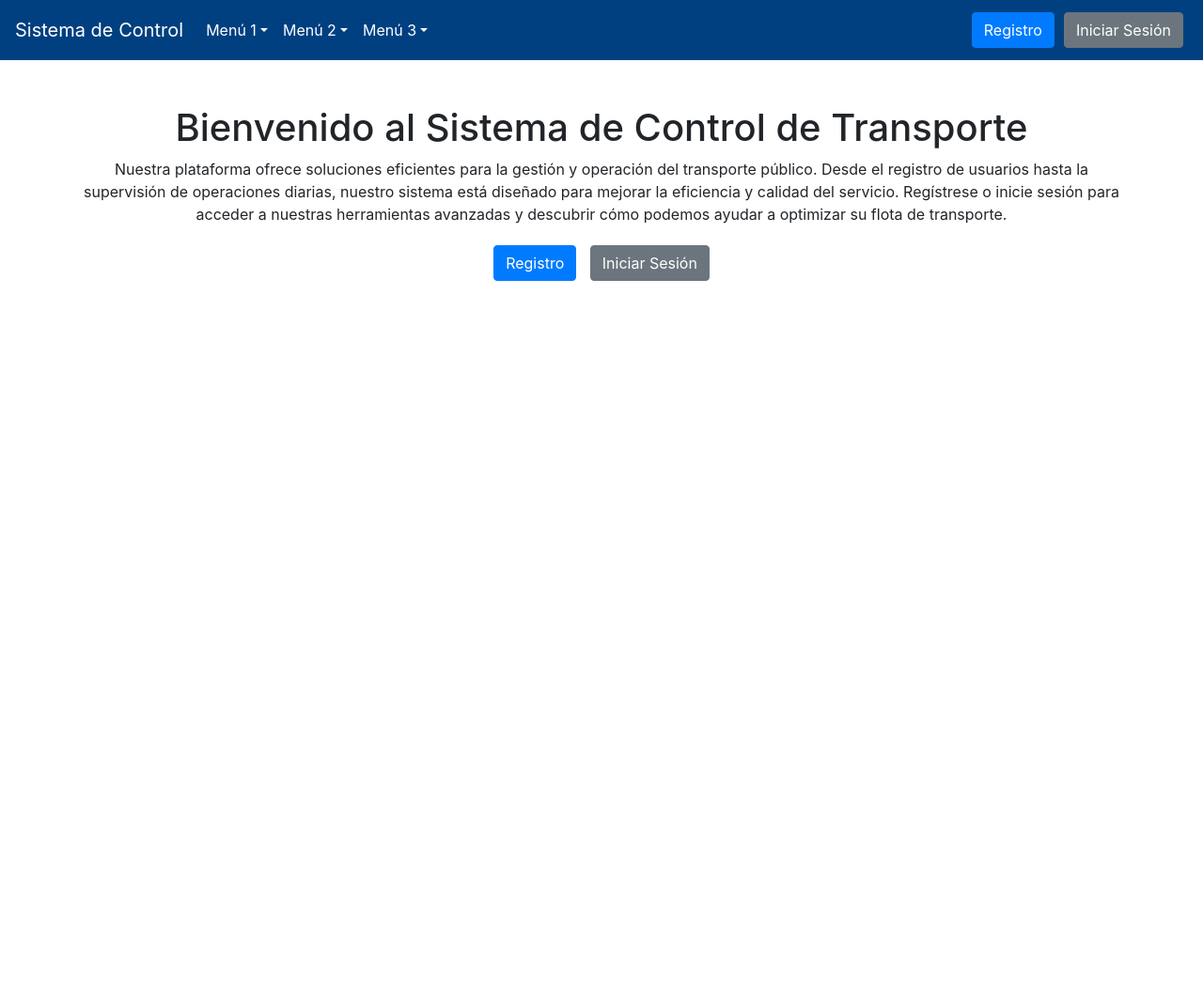
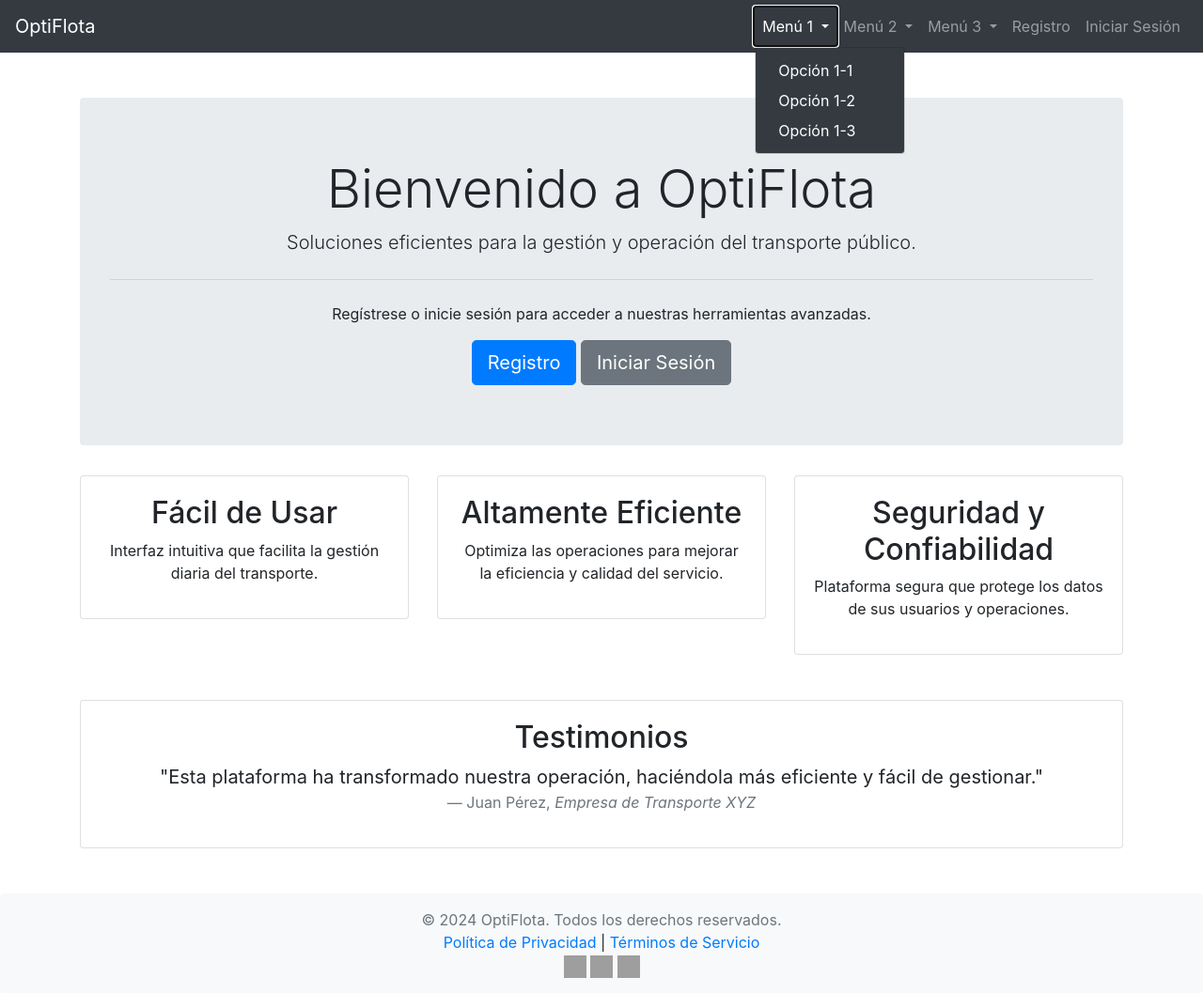
Before and after one commit to ramoncorquiz1997/sistemaControlTransporte, a Flask app: page / in a window 1280 px wide, after a click on "Menú 1". Shown: the whole page at 94% size. Before the commit the page ends 299 px from the top, so only its background shows below. Run offline with Flask 3, Linux system fonts and the light colour scheme; some libraries are stand-ins or nearby versions; grey boxes are pictures that could not be loaded.

Commit message:
Cmabios a top menu, cosas de base de datos y registr

```diff
--- a/app.py
+++ b/app.py
@@ -1,9 +1,29 @@
 from flask import Flask, render_template
-from routes.auth_routes import auth_routes
+from flask_sqlalchemy import SQLAlchemy
+from flask_bcrypt import Bcrypt
+from flask_login import LoginManager, UserMixin
+from dotenv import load_dotenv
+from config import Config
+
+load_dotenv()  # Cargar variables de entorno desde el archivo .env
 
 app = Flask(__name__)
+app.config.from_object(Config)
+db = SQLAlchemy(app)
+bcrypt = Bcrypt(app)
+login_manager = LoginManager(app)
+login_manager.login_view = 'auth_routes.login'
+login_manager.login_message_category = 'info'
 
-app.register_blueprint(auth_routes, url_prefix='/auth')
+# Importar el modelo de usuario
+from models import User
+
+@login_manager.user_loader
+def load_user(user_id):
+    return User.query.get(int(user_id))
+
+from routes import register_routes
+register_routes(app)
 
 @app.route('/')
 def home():
--- /dev/null
+++ b/config.py
@@ -0,0 +1,6 @@
+import os
+
+class Config:
+    SECRET_KEY = os.environ.get('SECRET_KEY') or 'you-will-never-guess'
+    SQLALCHEMY_DATABASE_URI = os.environ.get('DATABASE_URL') or 'sqlite:///site.db'
+    SQLALCHEMY_TRACK_MODIFICATIONS = False
--- /dev/null
+++ b/init_db.py
@@ -0,0 +1,5 @@
+from app import app, db
+
+with app.app_context():
+    db.create_all()
+    print("Base de datos inicializada.")
--- a/routes/main_routes.py
+++ b/routes/main_routes.py
@@ -1,7 +1,13 @@
-from flask import render_template, Blueprint
+from flask import Blueprint, render_template
+from flask_login import login_required, current_user
 
 main_routes = Blueprint('main_routes', __name__)
 
 @main_routes.route('/')
-def index():
+def home():
     return render_template('index.html')
+
+@main_routes.route('/welcome')
+@login_required
+def welcome():
+    return render_template('welcome.html', username=current_user.username)
--- a/templates/index.html
+++ b/templates/index.html
@@ -1,17 +1,71 @@
 {% extends "topmenu_template.html" %}
 
-{% block title %}Inicio - Sistema de Control de Transporte{% endblock %}
+{% block title %}Inicio - OptiFlota{% endblock %}
 
 {% block content %}
-<div class="text-center">
-    <h1>Bienvenido al Sistema de Control de Transporte</h1>
-    <p>
-        Nuestra plataforma ofrece soluciones eficientes para la gestión y operación del transporte público.
-        Desde el registro de usuarios hasta la supervisión de operaciones diarias, nuestro sistema está
-        diseñado para mejorar la eficiencia y calidad del servicio. Regístrese o inicie sesión para acceder
-        a nuestras herramientas avanzadas y descubrir cómo podemos ayudar a optimizar su flota de transporte.
-    </p>
-    <a href="{{ url_for('auth_routes.register') }}" class="btn btn-primary btn-custom">Registro</a>
-    <a href="{{ url_for('auth_routes.login') }}" class="btn btn-secondary btn-custom">Iniciar Sesión</a>
+<div class="container text-center mt-5">
+    <!-- Banner de Bienvenida -->
+    <div class="jumbotron rounded">
+        <h1 class="display-4">Bienvenido a OptiFlota</h1>
+        <p class="lead">Soluciones eficientes para la gestión y operación del transporte público.</p>
+        <hr class="my-4">
+        <p>Regístrese o inicie sesión para acceder a nuestras herramientas avanzadas.</p>
+        <a href="{{ url_for('auth_routes.register') }}" class="btn btn-primary btn-lg">Registro</a>
+        <a href="{{ url_for('auth_routes.login') }}" class="btn btn-secondary btn-lg">Iniciar Sesión</a>
+    </div>
+
+    <!-- Sección de Características -->
+    <div class="row">
+        <div class="col-md-4">
+            <div class="card rounded">
+                <div class="card-body">
+                    <h2>Fácil de Usar</h2>
+                    <p>Interfaz intuitiva que facilita la gestión diaria del transporte.</p>
+                </div>
+            </div>
+        </div>
+        <div class="col-md-4">
+            <div class="card rounded">
+                <div class="card-body">
+                    <h2>Altamente Eficiente</h2>
+                    <p>Optimiza las operaciones para mejorar la eficiencia y calidad del servicio.</p>
+                </div>
+            </div>
+        </div>
+        <div class="col-md-4">
+            <div class="card rounded">
+                <div class="card-body">
+                    <h2>Seguridad y Confiabilidad</h2>
+                    <p>Plataforma segura que protege los datos de sus usuarios y operaciones.</p>
+                </div>
+            </div>
+        </div>
+    </div>
+
+    <!-- Testimonios de Clientes -->
+    <div class="mt-5">
+        <div class="card rounded">
+            <div class="card-body">
+                <h2>Testimonios</h2>
+                <blockquote class="blockquote text-center">
+                    <p class="mb-0">"Esta plataforma ha transformado nuestra operación, haciéndola más eficiente y fácil de gestionar."</p>
+                    <footer class="blockquote-footer">Juan Pérez, <cite title="Source Title">Empresa de Transporte XYZ</cite></footer>
+                </blockquote>
+            </div>
+        </div>
+    </div>
 </div>
+
+<!-- Pie de Página -->
+<footer class="footer mt-5 py-3 bg-light rounded">
+    <div class="container text-center">
+        <span class="text-muted">© 2024 OptiFlota. Todos los derechos reservados.</span>
+        <br>
+        <a href="#">Política de Privacidad</a> | <a href="#">Términos de Servicio</a>
+        <br>
+        <a href="#"><img src="facebook-icon.png" alt="Facebook" style="width:24px;height:24px;"></a>
+        <a href="#"><img src="twitter-icon.png" alt="Twitter" style="width:24px;height:24px;"></a>
+        <a href="#"><img src="linkedin-icon.png" alt="LinkedIn" style="width:24px;height:24px;"></a>
+    </div>
+</footer>
 {% endblock %}
--- a/templates/topmenu_template.html
+++ b/templates/topmenu_template.html
@@ -3,108 +3,83 @@
 <head>
     <meta charset="UTF-8">
     <meta name="viewport" content="width=device-width, initial-scale=1.0">
-    <title>{% block title %}Sistema de Control de Transporte{% endblock %}</title>
-    <link href="https://stackpath.bootstrapcdn.com/bootstrap/4.5.2/css/bootstrap.min.css" rel="stylesheet">
+    <title>{% block title %}OptiFlota{% endblock %}</title>
+    <link rel="stylesheet" href="https://stackpath.bootstrapcdn.com/bootstrap/4.5.2/css/bootstrap.min.css">
     <style>
-        .navbar-custom {
-            background-color: #004080;
-        }
-        .navbar-custom .navbar-nav .nav-link {
+        .navbar-nav .nav-item .nav-link.btn-danger {
             color: white;
         }
-        .navbar-custom .navbar-nav .nav-link:hover {
-            background-color: #003366;
+        .dropdown-menu {
+            background-color: #343a40; /* Cambia el color de fondo de los submenús */
         }
-        .btn-custom {
-            margin: 5px;
+        .dropdown-item {
+            color: white;
         }
-        .dropdown-menu {
-            display: none;
-        }
-        .nav-item:hover .dropdown-menu {
-            display: block;
-            position: absolute;
-        }
-        .nav-item:hover .nav-link {
-            background-color: #003366;
+        .dropdown-item:hover {
+            background-color: #495057; /* Cambia el color de fondo al pasar el ratón por encima */
         }
     </style>
 </head>
 <body>
-    <nav class="navbar navbar-expand-lg navbar-custom">
-        <a class="navbar-brand text-white" href="{{ url_for('home') }}">Sistema de Control</a>
+<nav class="navbar navbar-expand-lg navbar-dark bg-dark">
+    <a class="navbar-brand" href="{{ url_for('main_routes.home') }}">OptiFlota</a>
     <button class="navbar-toggler" type="button" data-toggle="collapse" data-target="#navbarNav" aria-controls="navbarNav" aria-expanded="false" aria-label="Toggle navigation">
         <span class="navbar-toggler-icon"></span>
     </button>
     <div class="collapse navbar-collapse" id="navbarNav">
-            <ul class="navbar-nav mr-auto">
+        <ul class="navbar-nav ml-auto">
             <li class="nav-item dropdown">
-                    <a class="nav-link dropdown-toggle" href="#" id="menu1" role="button" aria-haspopup="true" aria-expanded="false">Menú 1</a>
+                <a class="nav-link dropdown-toggle" href="#" id="menu1" role="button" data-toggle="dropdown" aria-haspopup="true" aria-expanded="false">
+                    Menú 1
+                </a>
                 <div class="dropdown-menu" aria-labelledby="menu1">
-                        <h6 class="dropdown-header">Sección 1</h6>
-                        <a class="dropdown-item" href="#">Opción 1</a>
-                        <a class="dropdown-item" href="#">Opción 2</a>
-                        <a class="dropdown-item" href="#">Opción 3</a>
-                        <h6 class="dropdown-header">Sección 2</h6>
-                        <a class="dropdown-item" href="#">Opción 1</a>
-                        <a class="dropdown-item" href="#">Opción 2</a>
-                        <a class="dropdown-item" href="#">Opción 3</a>
-                        <h6 class="dropdown-header">Sección 3</h6>
-                        <a class="dropdown-item" href="#">Opción 1</a>
-                        <a class="dropdown-item" href="#">Opción 2</a>
-                        <a class="dropdown-item" href="#">Opción 3</a>
+                    <a class="dropdown-item" href="#">Opción 1-1</a>
+                    <a class="dropdown-item" href="#">Opción 1-2</a>
+                    <a class="dropdown-item" href="#">Opción 1-3</a>
                 </div>
             </li>
             <li class="nav-item dropdown">
-                    <a class="nav-link dropdown-toggle" href="#" id="menu2" role="button" aria-haspopup="true" aria-expanded="false">Menú 2</a>
+                <a class="nav-link dropdown-toggle" href="#" id="menu2" role="button" data-toggle="dropdown" aria-haspopup="true" aria-expanded="false">
+                    Menú 2
+                </a>
                 <div class="dropdown-menu" aria-labelledby="menu2">
-                        <h6 class="dropdown-header">Sección 1</h6>
-                        <a class="dropdown-item" href="#">Opción 1</a>
-                        <a class="dropdown-item" href="#">Opción 2</a>
-                        <a class="dropdown-item" href="#">Opción 3</a>
-                        <h6 class="dropdown-header">Sección 2</h6>
-                        <a class="dropdown-item" href="#">Opción 1</a>
-                        <a class="dropdown-item" href="#">Opción 2</a>
-                        <a class="dropdown-item" href="#">Opción 3</a>
-                        <h6 class="dropdown-header">Sección 3</h6>
-                        <a class="dropdown-item" href="#">Opción 1</a>
-                        <a class="dropdown-item" href="#">Opción 2</a>
-                        <a class="dropdown-item" href="#">Opción 3</a>
+                    <a class="dropdown-item" href="#">Opción 2-1</a>
+                    <a class="dropdown-item" href="#">Opción 2-2</a>
+                    <a class="dropdown-item" href="#">Opción 2-3</a>
                 </div>
             </li>
             <li class="nav-item dropdown">
-                    <a class="nav-link dropdown-toggle" href="#" id="menu3" role="button" aria-haspopup="true" aria-expanded="false">Menú 3</a>
+                <a class="nav-link dropdown-toggle" href="#" id="menu3" role="button" data-toggle="dropdown" aria-haspopup="true" aria-expanded="false">
+                    Menú 3
+                </a>
                 <div class="dropdown-menu" aria-labelledby="menu3">
-                        <h6 class="dropdown-header">Sección 1</h6>
-                        <a class="dropdown-item" href="#">Opción 1</a>
-                        <a class="dropdown-item" href="#">Opción 2</a>
-                        <a class="dropdown-item" href="#">Opción 3</a>
-                        <h6 class="dropdown-header">Sección 2</h6>
-                        <a class="dropdown-item" href="#">Opción 1</a>
-                        <a class="dropdown-item" href="#">Opción 2</a>
-                        <a class="dropdown-item" href="#">Opción 3</a>
-                        <h6 class="dropdown-header">Sección 3</h6>
-                        <a class="dropdown-item" href="#">Opción 1</a>
-                        <a class="dropdown-item" href="#">Opción 2</a>
-                        <a class="dropdown-item" href="#">Opción 3</a>
+                    <a class="dropdown-item" href="#">Opción 3-1</a>
+                    <a class="dropdown-item" href="#">Opción 3-2</a>
+                    <a class="dropdown-item" href="#">Opción 3-3</a>
                 </div>
             </li>
+            {% if current_user.is_authenticated %}
+                <li class="nav-item">
+                    <a class="nav-link" href="{{ url_for('main_routes.welcome') }}">Bienvenido, {{ current_user.username }}</a>
+                </li>
+                <li class="nav-item">
+                    <a class="nav-link btn btn-danger ml-2" href="{{ url_for('auth_routes.logout') }}">Cerrar Sesión</a>
+                </li>
+            {% else %}
+                <li class="nav-item">
+                    <a class="nav-link" href="{{ url_for('auth_routes.register') }}">Registro</a>
+                </li>
+                <li class="nav-item">
+                    <a class="nav-link" href="{{ url_for('auth_routes.login') }}">Iniciar Sesión</a>
+                </li>
+            {% endif %}
         </ul>
-            {% if show_auth_buttons %}
-            <div class="navbar-nav">
-                <a href="{{ url_for('auth_routes.register') }}" class="btn btn-primary btn-custom">Registro</a>
-                <a href="{{ url_for('auth_routes.login') }}" class="btn btn-secondary btn-custom">Iniciar Sesión</a>
-            </div>
-            {% endif %}
     </div>
 </nav>
 
-    <div class="container mt-5">
 {% block content %}{% endblock %}
-    </div>
 
 <script src="https://code.jquery.com/jquery-3.5.1.slim.min.js"></script>
-    <script src="https://cdn.jsdelivr.net/npm/@popperjs/core@2.5.4/dist/umd/popper.min.js"></script>
-    <script src="https://stackpath.bootstrapcdn.com/bootstrap/4.5.2/js/bootstrap.min.js"></script>
+<script src="https://cdn.jsdelivr.net/npm/bootstrap@4.5.2/dist/js/bootstrap.bundle.min.js"></script>
 </body>
 </html>
```
Also changed, not shown: forms.py (added, +27 -0 lines), models.py (added, +11 -0 lines), routes/auth_routes.py (+36 -15 lines), templates/login.html (+16 -7 lines), templates/register.html (+17 -8 lines), templates/welcome.html (added, +10 -0 lines), instance/site.db (added), 4 other files. Lines whose indentation alone changed are shown as unchanged.
